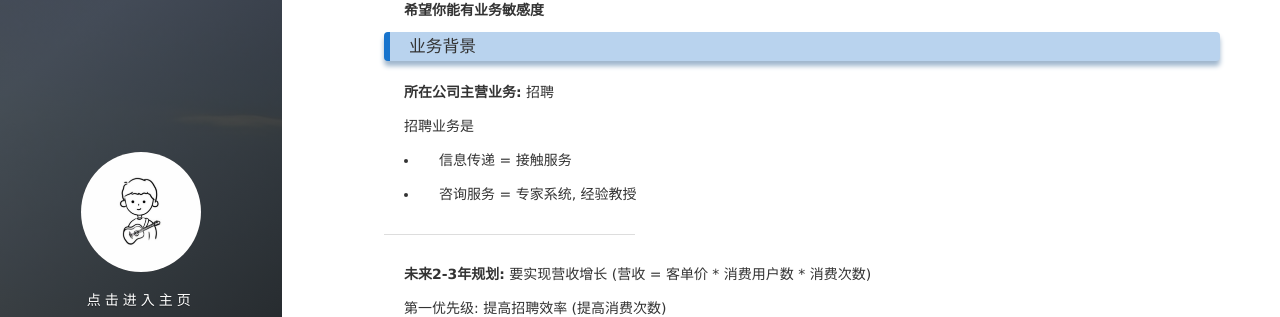
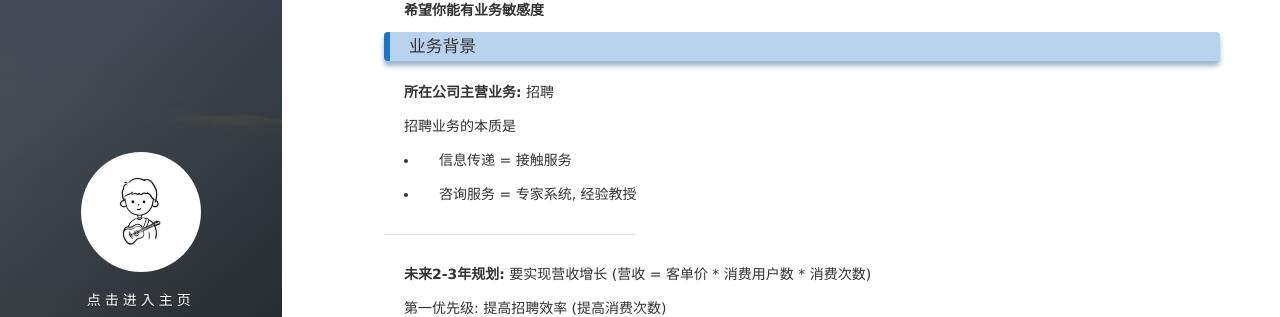
Before and after one commit to wangzihaogithub/wangzihaogithub, a Jekyll site: the page built from _posts/2020-03-24-业务沉淀-描述现状.markdown, in a window 1280 px wide and 900 px high. Shown: the part 131-448 px from the top of the window. Built offline with Jekyll 4.4.1, drawn with Linux system fonts in a browser that asks for light colours; comment, search, counter and statistics services are not loaded.

Commit message:
业务沉淀

```diff
--- a/_posts/2020-03-24-业务沉淀-描述现状.markdown
+++ b/_posts/2020-03-24-业务沉淀-描述现状.markdown
@@ -10,7 +10,7 @@ tags: 业务沉淀
 
 **所在公司主营业务:** 招聘
 
-招聘业务是
+招聘业务的本质是
 
 - 信息传递 = 接触服务
 
```
